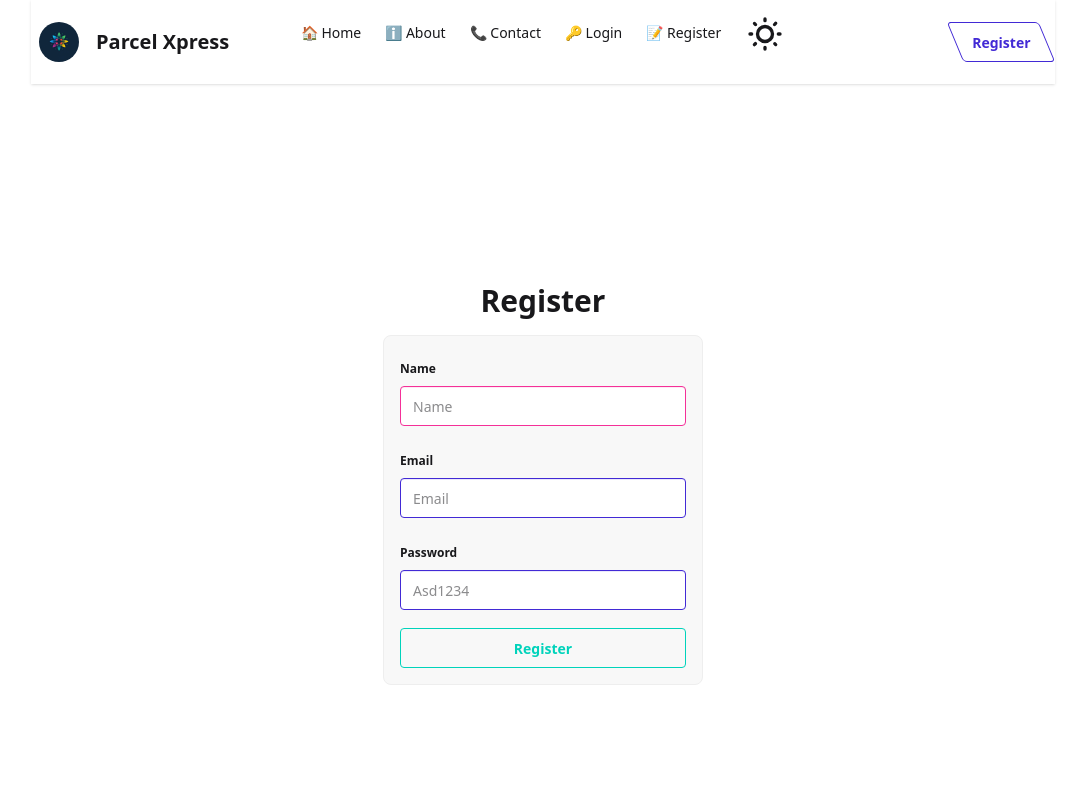
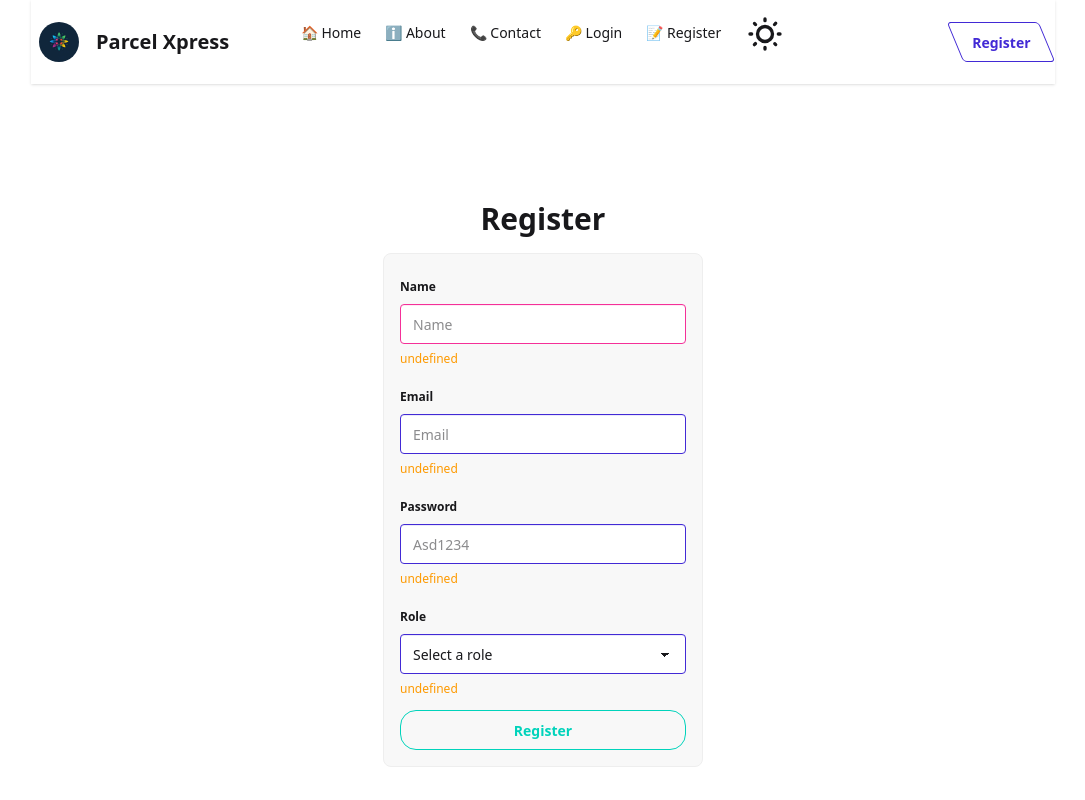
Before and after one commit to DexZed/bookish-bassoon, a React (Vite) app in the folder assignment-6/: page /register in a window 1280 px wide. Shown: the top 800 px of the page, without its empty margins (97-1182 px from the left). Built offline with nearby package versions, Linux system fonts and the light colour scheme.

Commit message:
`feat: updated package dependencies, added react-hook-form resolver, and implemented registration form with error handling`

```diff
--- a/assignment-6/package.json
+++ b/assignment-6/package.json
@@ -10,6 +10,7 @@
     "preview": "vite preview"
   },
   "dependencies": {
+    "@hookform/resolvers": "^5.2.1",
     "@reduxjs/toolkit": "^2.8.2",
     "@tailwindcss/vite": "^4.1.12",
     "axios": "^1.11.0",
--- a/assignment-6/src/components/InputLayout.tsx
+++ b/assignment-6/src/components/InputLayout.tsx
@@ -9,7 +9,7 @@ function InputLayout({ description, errorDescription, children }: Props) {
     <fieldset className="fieldset">
       <legend className="fieldset-legend">{description}</legend>
       {children}
-      <p className="label">{errorDescription}</p>
+      <p className="label text-amber-500">{errorDescription}</p>
     </fieldset>
   );
 }
--- a/assignment-6/src/components/selectorLayout.tsx
+++ b/assignment-6/src/components/selectorLayout.tsx
@@ -4,14 +4,14 @@ type Props = {
   children: React.ReactNode;
 };
 
-function selectorLayout({ description, errorDescription, children }: Props) {
+function SelectorLayout({ description, errorDescription, children }: Props) {
   return (
     <fieldset className="fieldset">
       <legend className="fieldset-legend">{description}</legend>
       {children}
-      <span className="label">{errorDescription}</span>
+      <span className="label text-amber-500">{errorDescription}</span>
     </fieldset>
   );
 }
 
-export default selectorLayout;
+export default SelectorLayout;
--- /dev/null
+++ b/assignment-6/src/interfaces/interfaces.ts
@@ -0,0 +1,8 @@
+import { z } from "zod";
+export const RegistrationSchema = z.object({
+  name: z.string(),
+  email: z.email(),
+  password: z.string().min(8),
+  role: z.string(),
+});
+export type RegistrationFields = z.infer<typeof RegistrationSchema>;
--- a/assignment-6/src/pages/Register.tsx
+++ b/assignment-6/src/pages/Register.tsx
@@ -1,26 +1,95 @@
-// TODO: Add functionality and styling
-
+import { useForm, type SubmitHandler } from "react-hook-form";
+import { zodResolver } from "@hookform/resolvers/zod";
 import InputLayout from "../components/InputLayout";
+import SelectorLayout from "../components/selectorLayout";
+import { RegistrationSchema, type RegistrationFields } from "../interfaces/interfaces";
 
 type Props = {};
-
+// TODO: Add api calls and sweet alert
 function Register({}: Props) {
+  const {
+    register,
+    handleSubmit,
+    setError,
+    formState: { errors, isSubmitting },
+  } = useForm<RegistrationFields>({
+    resolver: zodResolver(RegistrationSchema),
+  });
+  const onSubmit: SubmitHandler<RegistrationFields> = async (data) => {
+    try {
+      await new Promise((resolve) => setTimeout(resolve, 1000));
+      console.log(data);
+      throw new Error("Random error message");
+    } catch (error) {
+      setError("root", {
+        message: "Random error message",
+      });
+    }
+  };
   return (
     <>
       <div className="h-dvh flex justify-center items-center flex-col gap-4">
         <h1 className="text-3xl font-bold">Register</h1>
-        <form className="space-y-2 card bg-base-200 border-base-300 rounded-box w-xs border p-4 ">
-        <InputLayout description="Name">
-        <input type="text" className="input input-secondary" placeholder="Name" />
+        <form
+          className="space-y-2 card bg-base-200 border-base-300 rounded-box w-xs border p-4 "
+          onSubmit={handleSubmit(onSubmit)}
+        >
+          <InputLayout
+            description="Name"
+            errorDescription={`${errors.name?.message}`}
+          >
+            <input
+              {...register("name")}
+              type="text"
+              className="input input-secondary"
+              placeholder="Name"
+            />
           </InputLayout>
-        <InputLayout description="Email">
-        <input type="email" className="input input-primary" placeholder="Email" />
+          <InputLayout
+            description="Email"
+            errorDescription={`${errors.email?.message}`}
+          >
+            <input
+              {...register("email")}
+              type="email"
+              className="input input-primary"
+              placeholder="Email"
+            />
           </InputLayout>
-        <InputLayout description="Password">
-        <input type="text" className="input input-primary" placeholder="Asd1234" />
+          <InputLayout
+            description="Password"
+            errorDescription={`${errors.password?.message}`}
+          >
+            <input
+              {...register("password")}
+              type="text"
+              className="input input-primary"
+              placeholder="Asd1234"
+            />
           </InputLayout>
+          <SelectorLayout
+            description="Role"
+            errorDescription={`${errors.role?.message}`}
+          >
+            <select
+              {...register("role")}
+              className="select select-primary w-full"
+              defaultValue={"Select a role"}
+            >
+              <option disabled={true}>Select a role</option>
+              <option value={"sender"}>Sender</option>
+              <option value={"receiver"}>Receiver</option>
+            </select>
+          </SelectorLayout>
           <div>
-          <button className="btn btn-accent w-full btn-outline" type="submit">Register</button>
+            <button
+              disabled={isSubmitting}
+              className="btn btn-accent w-full btn-outline rounded-2xl"
+              type="submit"
+            >
+              {isSubmitting ? "Loading..." : "Register"}
+            </button>
+            <span className="text-amber-500">{errors.root?.message}</span>
           </div>
         </form>
       </div>
```
Also changed, not shown: 1 other file (tests, documents, lock files or other folders). Lines whose indentation alone changed are shown as unchanged.
